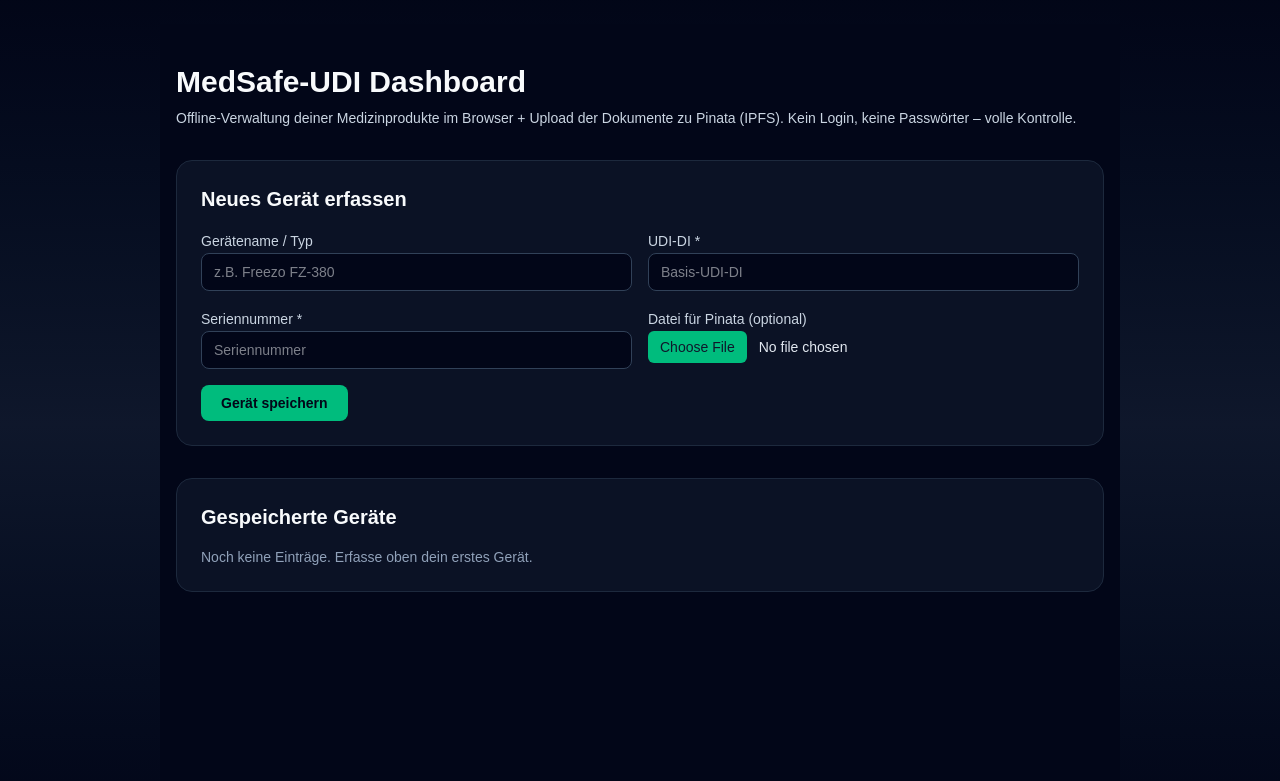
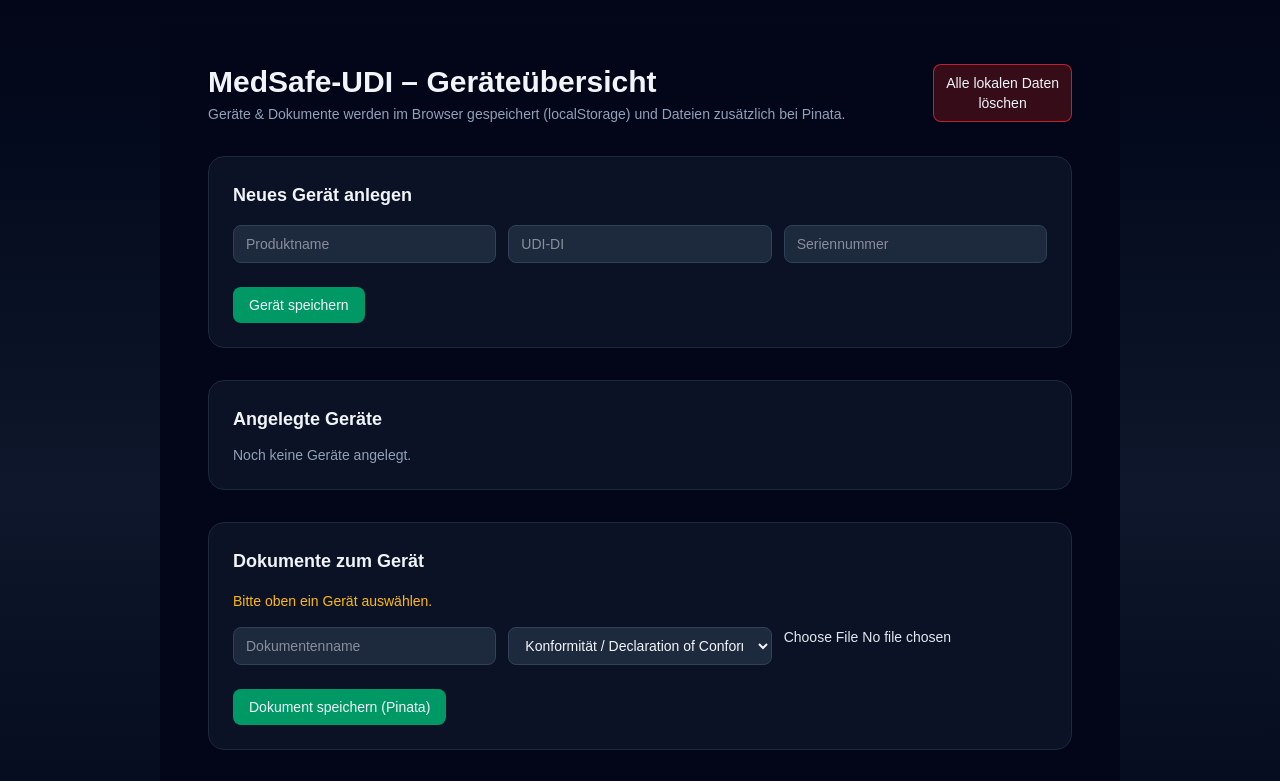
Before and after one commit to Ajanth06/medsafe-udi, a Next.js app: page / in a window 1280 px wide. Shown: the top 781 px of the page. Built offline with nearby package versions, Linux system fonts and the light colour scheme.

Commit message:
Replace login page with open MedSafe-UDI dashboard

```diff
--- a/app/page.tsx
+++ b/app/page.tsx
@@ -1,258 +1,512 @@
-// app/page.tsx
 "use client";
 
-import { useEffect, useState, FormEvent } from "react";
+import React, { useEffect, useState } from "react";
 
-type DeviceEntry = {
+type Device = {
   id: string;
-  name: string;
-  udiDi: string;
-  serial: string;
-  hash: string;
-  ipfsHash?: string;
+  name: string;       // Produktname
+  udiDi: string;      // UDI-DI
+  serial: string;     // Seriennummer
+  udiHash: string;    // SHA-256 Hash aus UDI-DI + Seriennummer
   createdAt: string;
 };
 
-const STORAGE_KEY = "medsafe-udi-devices-v1";
+type Doc = {
+  id: string;
+  deviceId: string;
+  name: string;
+  cid: string;
+  url: string;
+  createdAt: string;
+  category?: string;  // Kategorie für MDR-Dokumente
+};
 
-// Hilfsfunktion für SHA-256 im Browser
-async function sha256(input: string): Promise<string> {
+type AuditEntry = {
+  id: string;
+  deviceId: string | null;
+  action: string;
+  message: string;
+  timestamp: string;
+};
+
+const DEVICES_KEY = "medsafe_devices";
+const DOCS_KEY = "medsafe_docs";
+const AUDIT_KEY = "medsafe_audit";
+
+// feste Kategorien für MDR-Dokumente
+const DOC_CATEGORIES = [
+  "Konformität / Declaration of Conformity",
+  "Risikoanalyse",
+  "Gebrauchsanweisung / IFU",
+  "Servicebericht",
+  "Wartungsprotokoll",
+  "IQ/OQ/PQ",
+  "Firmware / Software",
+  "Sonstiges",
+];
+
+// 🔐 UDI-Hash berechnen (läuft im Browser)
+async function hashUdi(udiDi: string, serial: string): Promise<string> {
+  const input = `${udiDi}|${serial}`;
   const encoder = new TextEncoder();
   const data = encoder.encode(input);
+
   const hashBuffer = await crypto.subtle.digest("SHA-256", data);
   const hashArray = Array.from(new Uint8Array(hashBuffer));
-  return hashArray.map((b) => b.toString(16).padStart(2, "0")).join("");
+  const hashHex = hashArray
+    .map((b) => b.toString(16).padStart(2, "0"))
+    .join("");
+
+  return hashHex;
 }
 
-export default function HomePage() {
-  const [devices, setDevices] = useState<DeviceEntry[]>([]);
-  const [name, setName] = useState("");
-  const [udiDi, setUdiDi] = useState("");
-  const [serial, setSerial] = useState("");
+export default function MedSafePage() {
+  const [devices, setDevices] = useState<Device[]>([]);
+  const [docs, setDocs] = useState<Doc[]>([]);
+  const [audit, setAudit] = useState<AuditEntry[]>([]);
+  const [selectedDeviceId, setSelectedDeviceId] = useState<string | null>(null);
+
+  const [newProductName, setNewProductName] = useState("");
+  const [newUdi, setNewUdi] = useState("");
+  const [newSerial, setNewSerial] = useState("");
+
+  const [docName, setDocName] = useState("");
+  const [docCategory, setDocCategory] = useState<string>(DOC_CATEGORIES[0]);
   const [file, setFile] = useState<File | null>(null);
+
   const [isUploading, setIsUploading] = useState(false);
-  const [error, setError] = useState<string | null>(null);
+  const [message, setMessage] = useState<string | null>(null);
 
-  // Geräte aus localStorage laden
+  // 🔁 Beim Laden: Geräte, Dokumente & Audit-Log aus localStorage holen
   useEffect(() => {
+    if (typeof window === "undefined") return;
+
     try {
-      const raw = localStorage.getItem(STORAGE_KEY);
-      if (raw) {
-        setDevices(JSON.parse(raw));
+      const storedDevices = window.localStorage.getItem(DEVICES_KEY);
+      const storedDocs = window.localStorage.getItem(DOCS_KEY);
+      const storedAudit = window.localStorage.getItem(AUDIT_KEY);
+
+      if (storedDevices) {
+        setDevices(JSON.parse(storedDevices));
       }
-    } catch (e) {
-      console.error("Fehler beim Laden aus localStorage", e);
+      if (storedDocs) {
+        setDocs(JSON.parse(storedDocs));
+      }
+      if (storedAudit) {
+        setAudit(JSON.parse(storedAudit));
+      }
+    } catch (err) {
+      console.error("Fehler beim Laden aus localStorage:", err);
     }
   }, []);
 
-  // Geräte in localStorage speichern
-  useEffect(() => {
-    try {
-      localStorage.setItem(STORAGE_KEY, JSON.stringify(devices));
-    } catch (e) {
-      console.error("Fehler beim Speichern in localStorage", e);
+  // 📜 Helfer: neuen Audit-Eintrag hinzufügen
+  const addAuditEntry = (
+    deviceId: string | null,
+    action: string,
+    message: string
+  ) => {
+    setAudit((prev) => {
+      const entry: AuditEntry = {
+        id: crypto.randomUUID(),
+        deviceId,
+        action,
+        message,
+        timestamp: new Date().toISOString(),
+      };
+      const updated = [entry, ...prev]; // neueste zuerst
+      if (typeof window !== "undefined") {
+        window.localStorage.setItem(AUDIT_KEY, JSON.stringify(updated));
       }
-  }, [devices]);
+      return updated;
+    });
+  };
 
-  async function handleSubmit(e: FormEvent) {
-    e.preventDefault();
-    setError(null);
+  // 💾 Gerät speichern (inkl. UDI-Hash + Audit-Eintrag)
+  const handleSaveDevice = async () => {
+    if (!newProductName || !newUdi || !newSerial) {
+      setMessage("Bitte Produktname, UDI-DI und Seriennummer eingeben.");
+      return;
+    }
 
-    if (!udiDi || !serial) {
-      setError("Bitte mindestens UDI-DI und Seriennummer eingeben.");
+    const udiHash = await hashUdi(newUdi, newSerial);
+
+    const newDevice: Device = {
+      id: crypto.randomUUID(),
+      name: newProductName,
+      udiDi: newUdi,
+      serial: newSerial,
+      udiHash,
+      createdAt: new Date().toISOString(),
+    };
+
+    const updated = [...devices, newDevice];
+    setDevices(updated);
+    if (typeof window !== "undefined") {
+      window.localStorage.setItem(DEVICES_KEY, JSON.stringify(updated));
+    }
+
+    setNewProductName("");
+    setNewUdi("");
+    setNewSerial("");
+    setSelectedDeviceId(newDevice.id);
+    setMessage("Gerät wurde gespeichert.");
+
+    addAuditEntry(
+      newDevice.id,
+      "device_created",
+      `Gerät angelegt: ${newDevice.name} (SN: ${newDevice.serial})`
+    );
+  };
+
+  // Gerät in der Liste auswählen
+  const handleSelectDevice = (id: string) => {
+    setSelectedDeviceId(id);
+    setMessage(null);
+  };
+
+  // 📄 Datei auswählen
+  const handleFileChange = (e: React.ChangeEvent<HTMLInputElement>) => {
+    const f = e.target.files?.[0] ?? null;
+    setFile(f);
+  };
+
+  // 📤 Dokument zu Pinata hochladen (inkl. Audit-Eintrag)
+  const handleUploadDoc = async () => {
+    if (!selectedDeviceId) {
+      setMessage("Bitte zuerst ein Gerät auswählen.");
+      return;
+    }
+    if (!file) {
+      setMessage("Bitte eine Datei auswählen.");
       return;
     }
 
     setIsUploading(true);
+    setMessage("Upload läuft …");
+
     try {
-      let ipfsHash: string | undefined;
-
-      if (file) {
       const formData = new FormData();
       formData.append("file", file);
 
+      // WICHTIG: Endpoint muss zu deiner route.ts passen
       const res = await fetch("/api/upload", {
         method: "POST",
         body: formData,
       });
 
+      const data = await res.json();
+
       if (!res.ok) {
-          const data = await res.json().catch(() => ({}));
         throw new Error(data.error || "Upload fehlgeschlagen");
       }
 
-        const data = await res.json();
-        ipfsHash = data.ipfsHash;
+      const newDoc: Doc = {
+        id: crypto.randomUUID(),
+        deviceId: selectedDeviceId,
+        name: docName || file.name,
+        cid: data.cid,
+        url: data.url,
+        createdAt: new Date().toISOString(),
+        category: docCategory,
+      };
+
+      const updatedDocs = [...docs, newDoc];
+      setDocs(updatedDocs);
+      if (typeof window !== "undefined") {
+        window.localStorage.setItem(DOCS_KEY, JSON.stringify(updatedDocs));
       }
 
-      const hash = await sha256(`${udiDi}|${serial}`);
-      const newEntry: DeviceEntry = {
-        id: crypto.randomUUID(),
-        name: name || "Unbenanntes Gerät",
-        udiDi,
-        serial,
-        hash,
-        ipfsHash,
-        createdAt: new Date().toISOString(),
-      };
+      setDocName("");
+      setFile(null);
+      setMessage("Dokument erfolgreich gespeichert.");
 
-      setDevices((prev) => [newEntry, ...prev]);
-
-      // Formular zurücksetzen
-      setName("");
-      setUdiDi("");
-      setSerial("");
-      setFile(null);
+      addAuditEntry(
+        selectedDeviceId,
+        "document_uploaded",
+        `Dokument "${newDoc.name}" (${newDoc.category}) hochgeladen (CID: ${String(
+          newDoc.cid
+        ).slice(0, 10)}…)`
+      );
     } catch (err: any) {
       console.error(err);
-      setError(err.message || "Unbekannter Fehler");
+      setMessage(err.message || "Fehler beim Upload.");
     } finally {
       setIsUploading(false);
     }
+  };
+
+  // 🧨 ALLES LÖSCHEN – Geräte, Dokumente, Audit
+  const handleResetAll = () => {
+    if (typeof window === "undefined") return;
+
+    const ok = window.confirm(
+      "Alle lokalen Daten (Geräte, Dokumente, Audit-Log) löschen? Dies kann nicht rückgängig gemacht werden."
+    );
+    if (!ok) return;
+
+    try {
+      window.localStorage.removeItem(DEVICES_KEY);
+      window.localStorage.removeItem(DOCS_KEY);
+      window.localStorage.removeItem(AUDIT_KEY);
+    } catch (err) {
+      console.error("Fehler beim Löschen aus localStorage:", err);
     }
 
-  function handleDelete(id: string) {
-    setDevices((prev) => prev.filter((d) => d.id !== id));
-  }
+    setDevices([]);
+    setDocs([]);
+    setAudit([]);
+    setSelectedDeviceId(null);
+    setMessage("Alle lokalen Daten wurden gelöscht.");
+  };
+
+  const docsForDevice = selectedDeviceId
+    ? docs.filter((d) => d.deviceId === selectedDeviceId)
+    : [];
+
+  const auditForView = selectedDeviceId
+    ? audit.filter((a) => a.deviceId === selectedDeviceId)
+    : audit;
 
   return (
-    <main className="min-h-screen bg-slate-950 text-slate-50 flex flex-col items-center py-10 px-4">
-      <div className="w-full max-w-5xl space-y-8">
-        <header className="space-y-2">
-          <h1 className="text-3xl font-bold">MedSafe-UDI Dashboard</h1>
-          <p className="text-slate-300 text-sm">
-            Offline-Verwaltung deiner Medizinprodukte im Browser + Upload der
-            Dokumente zu Pinata (IPFS). Kein Login, keine Passwörter – volle
-            Kontrolle.
+    <main className="min-h-screen bg-slate-950 text-slate-100">
+      <div className="max-w-4xl mx-auto px-4 py-10 space-y-8">
+        <header className="flex items-start justify-between gap-4">
+          <div>
+            <h1 className="text-3xl font-bold">
+              MedSafe-UDI – Geräteübersicht
+            </h1>
+            <p className="text-slate-400 text-sm mt-1">
+              Geräte &amp; Dokumente werden im Browser gespeichert
+              (localStorage) und Dateien zusätzlich bei Pinata.
             </p>
+          </div>
+
+          {/* 🔴 Alles löschen Button */}
+          <button
+            onClick={handleResetAll}
+            className="text-xs md:text-sm rounded-lg border border-red-500/70 px-3 py-2 bg-red-900/40 hover:bg-red-800/60"
+          >
+            Alle lokalen Daten<br />löschen
+          </button>
         </header>
 
-        <section className="bg-slate-900/70 border border-slate-800 rounded-2xl p-6 space-y-4">
-          <h2 className="text-xl font-semibold">Neues Gerät erfassen</h2>
-          {error && (
-            <div className="text-sm text-red-400 bg-red-950/40 border border-red-700/60 rounded-lg px-3 py-2">
-              {error}
+        {message && (
+          <div className="rounded-md bg-slate-800 border border-slate-700 px-4 py-2 text-sm">
+            {message}
           </div>
         )}
-          <form className="space-y-4" onSubmit={handleSubmit}>
-            <div className="grid gap-4 sm:grid-cols-2">
-              <div className="space-y-1">
-                <label className="text-sm text-slate-300">
-                  Gerätename / Typ
-                </label>
+
+        {/* Neues Gerät */}
+        <section className="bg-slate-900/70 border border-slate-800 rounded-2xl p-4 md:p-6 space-y-4">
+          <h2 className="text-lg font-semibold">Neues Gerät anlegen</h2>
+          <div className="grid grid-cols-1 md:grid-cols-3 gap-3">
             <input
-                  className="w-full rounded-lg bg-slate-950 border border-slate-700 px-3 py-2 text-sm outline-none focus:border-emerald-400"
-                  value={name}
-                  onChange={(e) => setName(e.target.value)}
-                  placeholder="z.B. Freezo FZ-380"
+              className="bg-slate-800 rounded-lg px-3 py-2 text-sm outline-none border border-slate-700 focus:border-emerald-500"
+              placeholder="Produktname"
+              value={newProductName}
+              onChange={(e) => setNewProductName(e.target.value)}
+            />
+            <input
+              className="bg-slate-800 rounded-lg px-3 py-2 text-sm outline-none border border-slate-700 focus:border-emerald-500"
+              placeholder="UDI-DI"
+              value={newUdi}
+              onChange={(e) => setNewUdi(e.target.value)}
+            />
+            <input
+              className="bg-slate-800 rounded-lg px-3 py-2 text-sm outline-none border border-slate-700 focus:border-emerald-500"
+              placeholder="Seriennummer"
+              value={newSerial}
+              onChange={(e) => setNewSerial(e.target.value)}
             />
           </div>
-              <div className="space-y-1">
-                <label className="text-sm text-slate-300">UDI-DI *</label>
+          <button
+            onClick={handleSaveDevice}
+            className="mt-2 inline-flex items-center rounded-lg bg-emerald-600 hover:bg-emerald-500 px-4 py-2 text-sm font-medium"
+          >
+            Gerät speichern
+          </button>
+        </section>
+
+        {/* Geräte-Liste */}
+        <section className="bg-slate-900/70 border border-slate-800 rounded-2xl p-4 md:p-6 space-y-3">
+          <h2 className="text-lg font-semibold">Angelegte Geräte</h2>
+          {devices.length === 0 ? (
+            <p className="text-sm text-slate-400">
+              Noch keine Geräte angelegt.
+            </p>
+          ) : (
+            <ul className="space-y-2">
+              {devices.map((device) => {
+                const count = docs.filter(
+                  (d) => d.deviceId === device.id
+                ).length;
+
+                const isSelected = device.id === selectedDeviceId;
+
+                return (
+                  <li key={device.id}>
+                    <button
+                      onClick={() => handleSelectDevice(device.id)}
+                      className={`w-full text-left px-4 py-3 rounded-xl border text-sm ${
+                        isSelected
+                          ? "bg-emerald-900/50 border-emerald-600"
+                          : "bg-slate-900 border-slate-700 hover:border-emerald-500/60"
+                      }`}
+                    >
+                      <div className="font-medium">
+                        {device.name} – SN: {device.serial}{" "}
+                        <span className="text-slate-400">
+                          ({count} Dateien)
+                        </span>
+                      </div>
+                      <div className="text-xs text-slate-400 mt-1 break-all">
+                        UDI-DI: {device.udiDi}
+                      </div>
+                      <div className="text-xs text-slate-500 mt-1 break-all">
+                        UDI-Hash:{" "}
+                        {device.udiHash
+                          ? device.udiHash.slice(0, 20) + "…"
+                          : "noch kein Hash (altes Gerät)"}
+                      </div>
+                    </button>
+                  </li>
+                );
+              })}
+            </ul>
+          )}
+        </section>
+
+        {/* Dokumente zum Gerät */}
+        <section className="bg-slate-900/70 border border-slate-800 rounded-2xl p-4 md:p-6 space-y-4">
+          <h2 className="text-lg font-semibold">Dokumente zum Gerät</h2>
+
+          {selectedDeviceId ? (
+            <p className="text-sm text-slate-400">
+              Aktuelles Gerät:{" "}
+              {devices.find((d) => d.id === selectedDeviceId)?.name}
+            </p>
+          ) : (
+            <p className="text-sm text-amber-400">
+              Bitte oben ein Gerät auswählen.
+            </p>
+          )}
+
+          <div className="grid grid-cols-1 md:grid-cols-3 gap-3">
             <input
-                  className="w-full rounded-lg bg-slate-950 border border-slate-700 px-3 py-2 text-sm outline-none focus:border-emerald-400"
-                  value={udiDi}
-                  onChange={(e) => setUdiDi(e.target.value)}
-                  placeholder="Basis-UDI-DI"
-                  required
+              className="bg-slate-800 rounded-lg px-3 py-2 text-sm outline-none border border-slate-700 focus:border-emerald-500"
+              placeholder="Dokumentenname"
+              value={docName}
+              onChange={(e) => setDocName(e.target.value)}
             />
-              </div>
-              <div className="space-y-1">
-                <label className="text-sm text-slate-300">
-                  Seriennummer *
-                </label>
-                <input
-                  className="w-full rounded-lg bg-slate-950 border border-slate-700 px-3 py-2 text-sm outline-none focus:border-emerald-400"
-                  value={serial}
-                  onChange={(e) => setSerial(e.target.value)}
-                  placeholder="Seriennummer"
-                  required
-                />
-              </div>
-              <div className="space-y-1">
-                <label className="text-sm text-slate-300">
-                  Datei für Pinata (optional)
-                </label>
+            <select
+              className="bg-slate-800 rounded-lg px-3 py-2 text-sm outline-none border border-slate-700 focus:border-emerald-500"
+              value={docCategory}
+              onChange={(e) => setDocCategory(e.target.value)}
+            >
+              {DOC_CATEGORIES.map((cat) => (
+                <option key={cat} value={cat}>
+                  {cat}
+                </option>
+              ))}
+            </select>
             <input
               type="file"
-                  className="w-full text-sm text-slate-200 file:mr-3 file:rounded-md file:border-0 file:bg-emerald-500 file:px-3 file:py-1.5 file:text-sm file:font-medium file:text-slate-900 hover:file:bg-emerald-400"
-                  onChange={(e) =>
-                    setFile(e.target.files ? e.target.files[0] : null)
-                  }
+              onChange={handleFileChange}
+              className="text-sm text-slate-200"
             />
-              </div>
           </div>
 
           <button
-              type="submit"
+            onClick={handleUploadDoc}
             disabled={isUploading}
-              className="inline-flex items-center justify-center rounded-lg bg-emerald-500 px-5 py-2 text-sm font-semibold text-slate-950 hover:bg-emerald-400 disabled:opacity-60 disabled:cursor-not-allowed"
+            className="mt-2 inline-flex items-center rounded-lg bg-emerald-600 hover:bg-emerald-500 disabled:opacity-60 px-4 py-2 text-sm font-medium"
           >
-              {isUploading ? "Wird hochgeladen..." : "Gerät speichern"}
+            {isUploading
+              ? "Upload läuft …"
+              : "Dokument speichern (Pinata)"}
           </button>
-          </form>
+
+          {/* Liste der Dokumente für das aktuell gewählte Gerät */}
+          {selectedDeviceId && (
+            <div className="mt-4 space-y-2">
+              <h3 className="text-sm font-semibold">
+                Dokumente für dieses Gerät
+              </h3>
+              {docsForDevice.length === 0 ? (
+                <p className="text-sm text-slate-400">
+                  Noch keine Dokumente gespeichert.
+                </p>
+              ) : (
+                <ul className="space-y-2 text-sm">
+                  {docsForDevice.map((doc) => (
+                    <li
+                      key={doc.id}
+                      className="bg-slate-900 border border-slate-700 rounded-xl px-4 py-2"
+                    >
+                      <div className="font-medium">
+                        {doc.name}
+                        <span className="text-xs text-slate-400 ml-2">
+                          (
+                          {doc.category
+                            ? doc.category
+                            : "ohne Kategorie"}
+                          )
+                        </span>
+                      </div>
+                      <div className="text-xs text-slate-400 break-all">
+                        CID: {doc.cid}
+                      </div>
+                      <a
+                        href={doc.url}
+                        target="_blank"
+                        rel="noopener noreferrer"
+                        className="text-xs text-emerald-400 underline mt-1 inline-block"
+                      >
+                        Öffnen
+                      </a>
+                    </li>
+                  ))}
+                </ul>
+              )}
+            </div>
+          )}
         </section>
 
-        <section className="bg-slate-900/70 border border-slate-800 rounded-2xl p-6 space-y-4">
-          <h2 className="text-xl font-semibold">Gespeicherte Geräte</h2>
-          {devices.length === 0 ? (
+        {/* Audit-Log */}
+        <section className="bg-slate-900/70 border border-slate-800 rounded-2xl p-4 md:p-6 space-y-3">
+          <h2 className="text-lg font-semibold">
+            Aktivitäten (Audit-Log)
+          </h2>
+          <p className="text-xs text-slate-400">
+            {selectedDeviceId
+              ? "Es werden nur Aktivitäten für das ausgewählte Gerät angezeigt."
+              : "Es werden Aktivitäten für alle Geräte angezeigt."}
+          </p>
+
+          {auditForView.length === 0 ? (
             <p className="text-sm text-slate-400">
-              Noch keine Einträge. Erfasse oben dein erstes Gerät.
+              Noch keine Aktivitäten aufgezeichnet.
             </p>
           ) : (
-            <div className="overflow-auto rounded-xl border border-slate-800">
-              <table className="min-w-full text-sm">
-                <thead className="bg-slate-900">
-                  <tr>
-                    <th className="px-3 py-2 text-left">Name</th>
-                    <th className="px-3 py-2 text-left">UDI-DI</th>
-                    <th className="px-3 py-2 text-left">Serien-Nr.</th>
-                    <th className="px-3 py-2 text-left">UDI-Hash</th>
-                    <th className="px-3 py-2 text-left">IPFS / Pinata</th>
-                    <th className="px-3 py-2 text-left">Aktion</th>
-                  </tr>
-                </thead>
-                <tbody>
-                  {devices.map((d) => (
-                    <tr
-                      key={d.id}
-                      className="border-t border-slate-800 odd:bg-slate-950/40"
+            <ul className="space-y-2 text-sm max-h-60 overflow-y-auto">
+              {auditForView.map((entry) => (
+                <li
+                  key={entry.id}
+                  className="bg-slate-900 border border-slate-700 rounded-xl px-4 py-2"
                 >
-                      <td className="px-3 py-2">{d.name}</td>
-                      <td className="px-3 py-2">{d.udiDi}</td>
-                      <td className="px-3 py-2">{d.serial}</td>
-                      <td className="px-3 py-2 max-w-xs truncate">
-                        <code className="text-xs">{d.hash}</code>
-                      </td>
-                      <td className="px-3 py-2">
-                        {d.ipfsHash ? (
-                          <a
-                            href={`https://gateway.pinata.cloud/ipfs/${d.ipfsHash}`}
-                            target="_blank"
-                            rel="noreferrer"
-                            className="text-emerald-400 underline"
-                          >
-                            {d.ipfsHash.slice(0, 8)}…
-                          </a>
-                        ) : (
-                          <span className="text-slate-400 text-xs">
-                            keine Datei
-                          </span>
-                        )}
-                      </td>
-                      <td className="px-3 py-2">
-                        <button
-                          onClick={() => handleDelete(d.id)}
-                          className="text-xs text-red-400 hover:text-red-300"
-                        >
-                          Löschen
-                        </button>
-                      </td>
-                    </tr>
+                  <div className="text-xs text-slate-400">
+                    {new Date(entry.timestamp).toLocaleString()}
+                  </div>
+                  <div className="font-medium mt-1">
+                    {entry.message}
+                  </div>
+                  <div className="text-xs text-slate-500">
+                    Aktion: {entry.action}
+                  </div>
+                </li>
               ))}
-                </tbody>
-              </table>
-            </div>
+            </ul>
           )}
         </section>
       </div>
```
Lines whose indentation alone changed are shown as unchanged.
